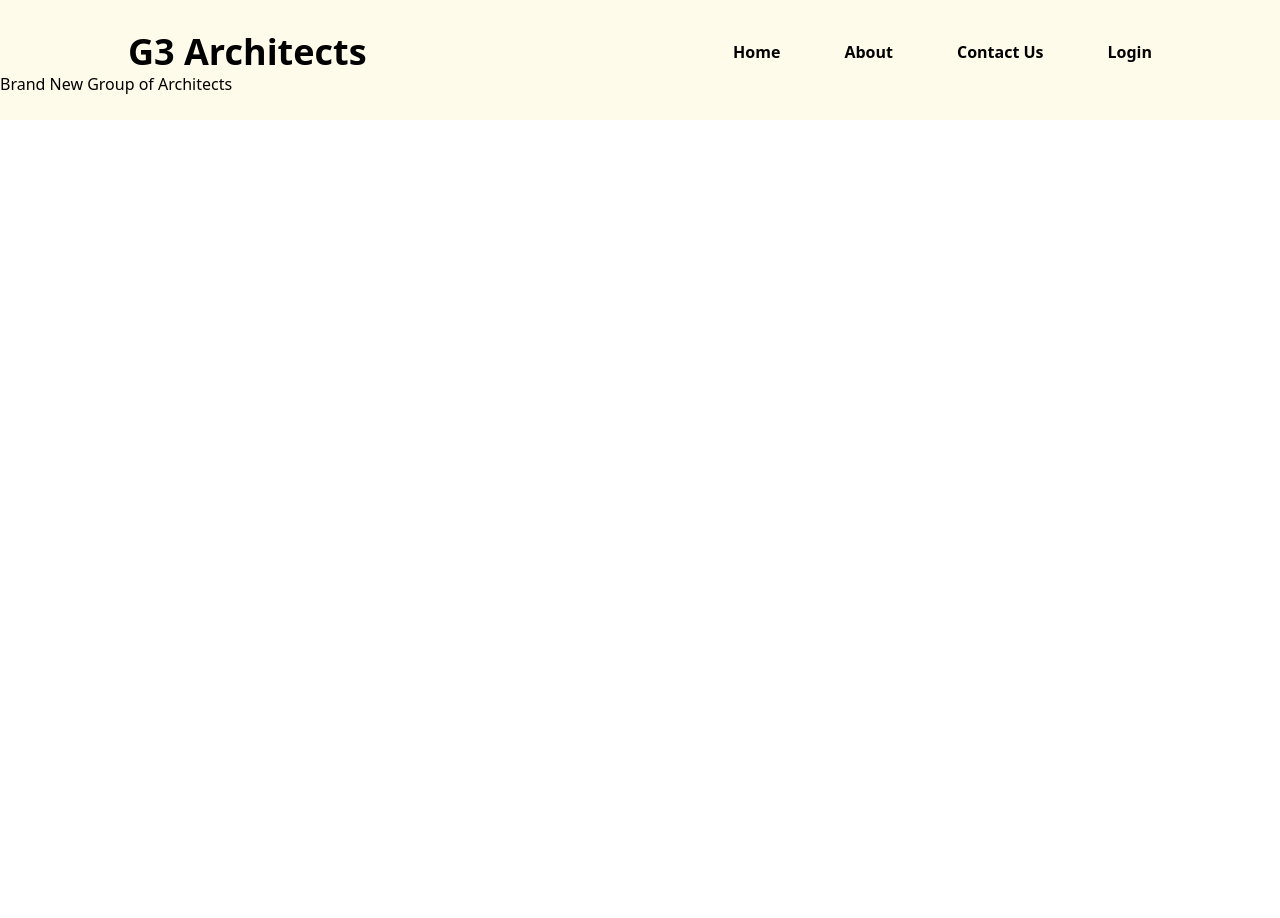
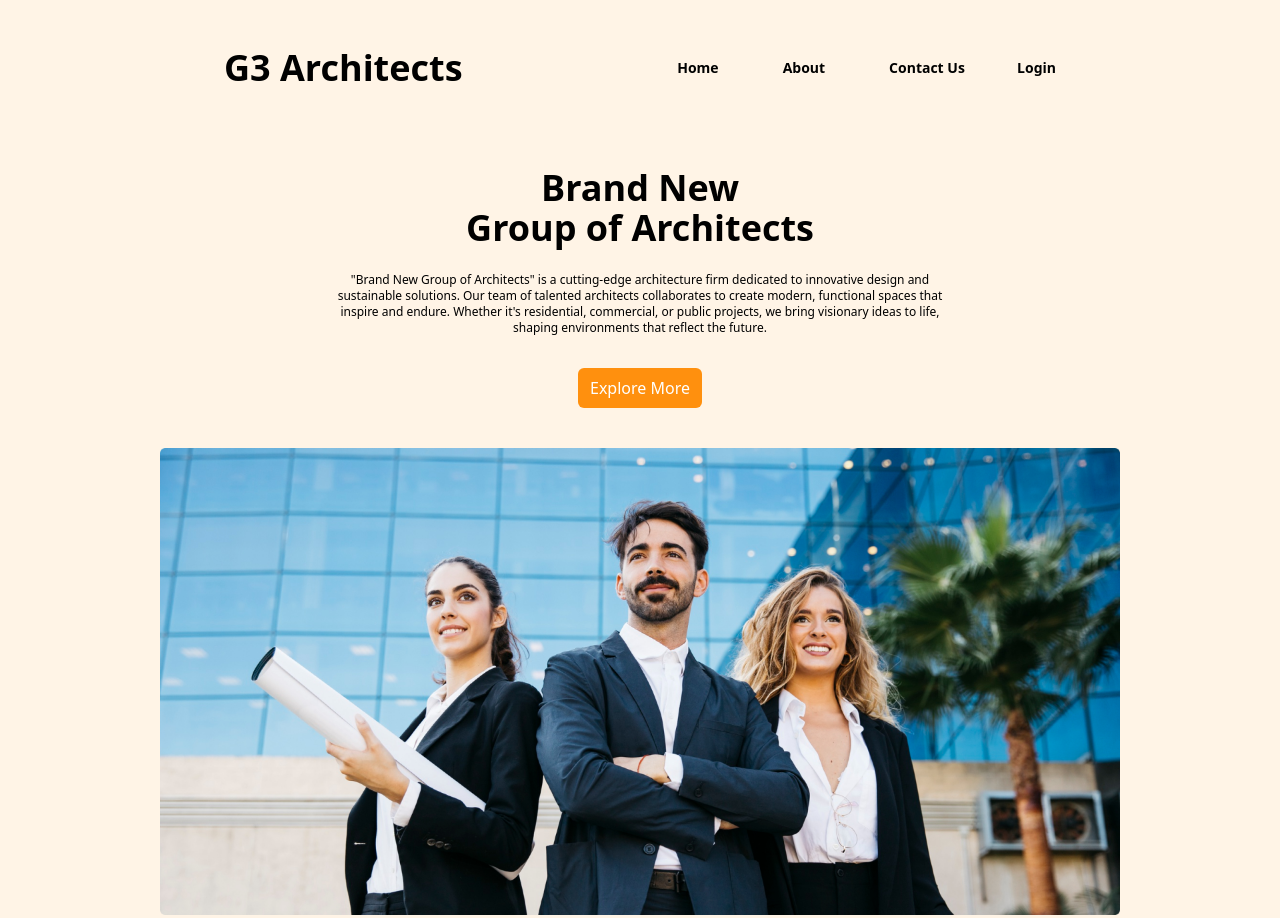
Before and after one commit to hsrokon/5-G3-Architects-PH, a plain HTML site: page index.html in a window 1280 px wide. Shown: the top 918 px of the page. Before the commit the page ends 800 px from the top, so only its background shows below. Drawn offline with nearby package versions, Linux system fonts and the light colour scheme; a web font is replaced by a local one.

Commit message:
Banner-section header totally completed

```diff
--- a/index.html
+++ b/index.html
@@ -13,10 +13,10 @@
 
 </head>
 
-<body class="">
+<body class="mb-32">
 
-    <header class=" bg-amber-50 ">
-        <div class="flex justify-between items-center pt-8 px-16 gap-2">
+    <header class=" bg-[#FF900E1A] pb-10">
+        <div class="flex justify-between flex-col md:flex-row items-center pt-12 px-40 gap-4">
             <div>
                 <a href="">
                     <h1 class="font-bold text-xl sm:text-2xl md:text-3xl lg:text-4xl lg:pl-16">
@@ -25,29 +25,26 @@
                 </a>
             </div>
 
-            <ul class="flex justify-between gap-2 md:gap-8 lg:gap-16 lg:pr-16 lg:font-semibold">
+            <ul class="flex justify-between text-sm gap-4  md:gap-8 lg:gap-16 lg:pr-16 lg:font-semibold">
                 <li><a href="">Home</a></li>
                 <li><a href="">About</a></li>
-                <li><a href="">Contact Us</a></li>
-                <li><a href="">Login</a></li>
+                <li class="w-20"><a href="">Contact Us</a></li>
+                <li class="-ml-4"><a href="">Login</a></li>
             </ul>
         </div>
-
-        <!-- banner section  -->
-        <div>
-            <h1>Brand New Group of Architects</h1>
-            <p>
-
+          <!-- banner section  -->
+          <div class=" text-center mt-20">
+            <h1 class="font-bold text-4xl">Brand New <br> Group of Architects</h1>
+            <p class="w-3/4 mx-auto text-xs md:w-3/6 mt-6">
+                "Brand New Group of Architects" is a cutting-edge architecture firm dedicated to innovative design and sustainable solutions. Our team of talented architects collaborates to create modern, functional spaces that inspire and endure. Whether it's residential, commercial, or public projects, we bring visionary ideas to life, shaping environments that reflect the future.
             </p>
             <a href="">
-                <button></button>
+                <button class="mt-8 bg-[#FF900E] px-3 py-2  rounded-md text-white hover:bg-slate-300 hover:text-cyan-950">Explore More</button>
             </a>
         </div>
-        <div>
-            <img src="" alt="">
+        <div class="mt-10">
+            <img class="w-9/12 mx-auto" src="images/banner.png" alt="">
         </div>
     </header>
-
-
 </body>
 </html>
```
